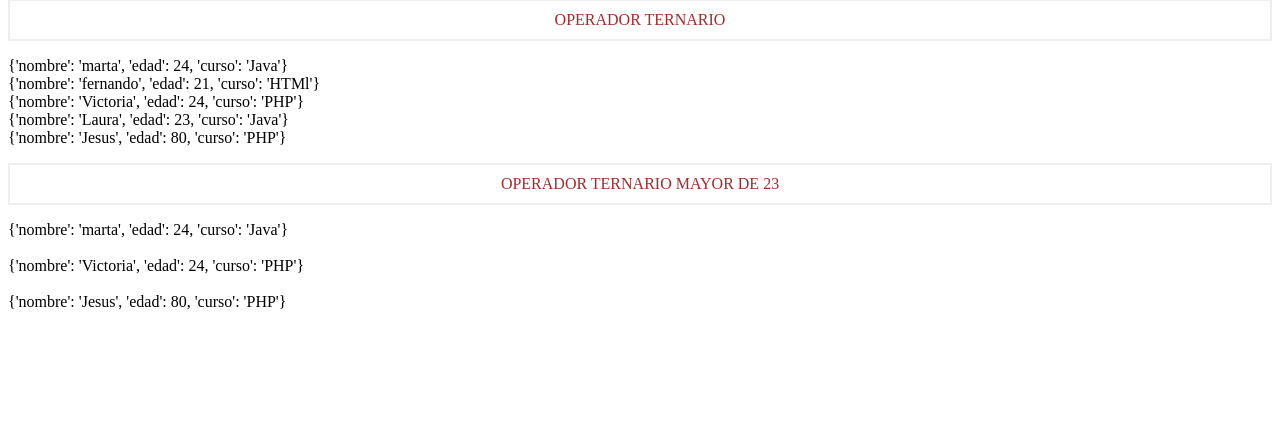
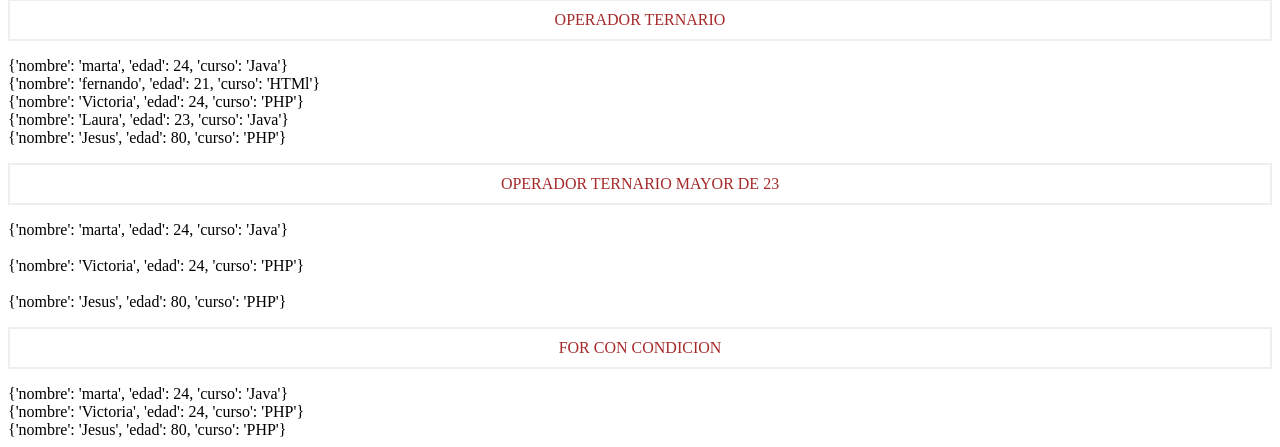
Before and after one commit to isabelnavarrete/practicas, a Flask app: page / in a window 1280 px wide. Shown: the part 2171-2618 px from the top of the page. Before the commit the page ends 2481 px from the top, so only its background shows below. Run offline with Flask 2, Linux system fonts and the light colour scheme.

Commit message:
Add files via upload

```diff
--- a/ejemploListasDiccionarios/run.py
+++ b/ejemploListasDiccionarios/run.py
@@ -4,7 +4,7 @@ app = Flask(__name__)
 
 @app.route('/')
 def holamundo():
-    lista = [23,45,34,45,23,5,23]
+    lista = [23, 45, 34, 45, 23, 5, 23]
     diccionario = {'nombre': 'marta', 'edad': 20, 'curso': 'Java'}
     mezclado = {'nombres': ['Alvaro', 'Bernardo', 'Cecilia', 'Daniel'], 'edades': [23, 45, 34, 23], 'cursos': ['Java', 'Python', 'PHP', 'CSS']}
     mezcladoLD= [{'nombre':'marta', 'edad':24, 'curso':'Java'}, {'nombre':'fernando', 'edad':21, 'curso':'HTMl'}, {'nombre':'Victoria', 'edad':24, 'curso':'PHP'}, {'nombre':'Laura', 'edad':23, 'curso':'Java'}, {'nombre':'Jesus', 'edad':80, 'curso':'PHP'}]
--- a/ejemploListasDiccionarios/templates/index.html
+++ b/ejemploListasDiccionarios/templates/index.html
@@ -105,10 +105,20 @@
 {% endfor %}
 
 <p>OPERADOR TERNARIO MAYOR DE 23</p>
+
 {% for user in mezcladoLD %}
 
     {{ user if (user.edad > 23) }}<br>
 
 {% endfor %}
+
+<p> FOR CON CONDICION</p>
+
+{% for user in mezcladoLD if user.edad > 23 %}
+
+    {{ user }}<br>
+
+{% endfor %}
+
 </body>
 </html>
```
